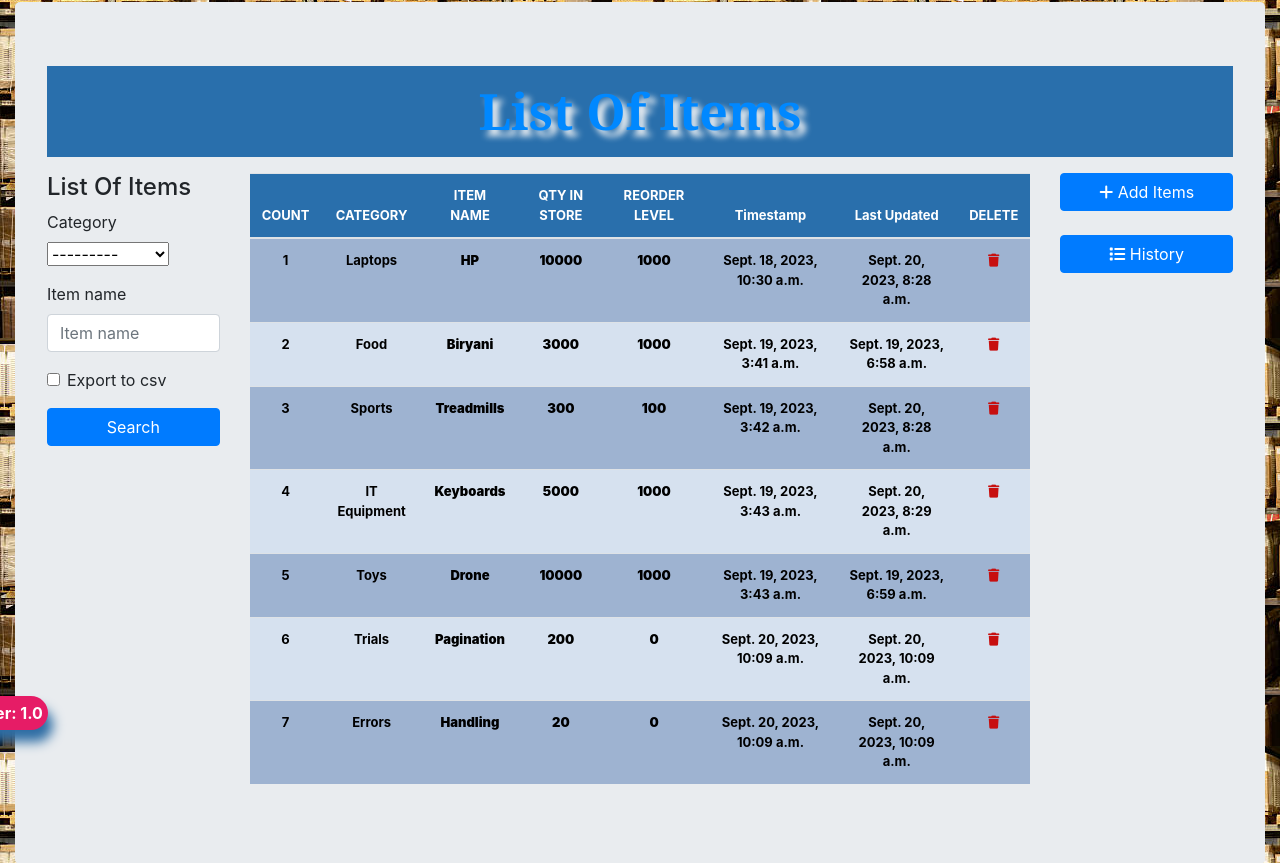
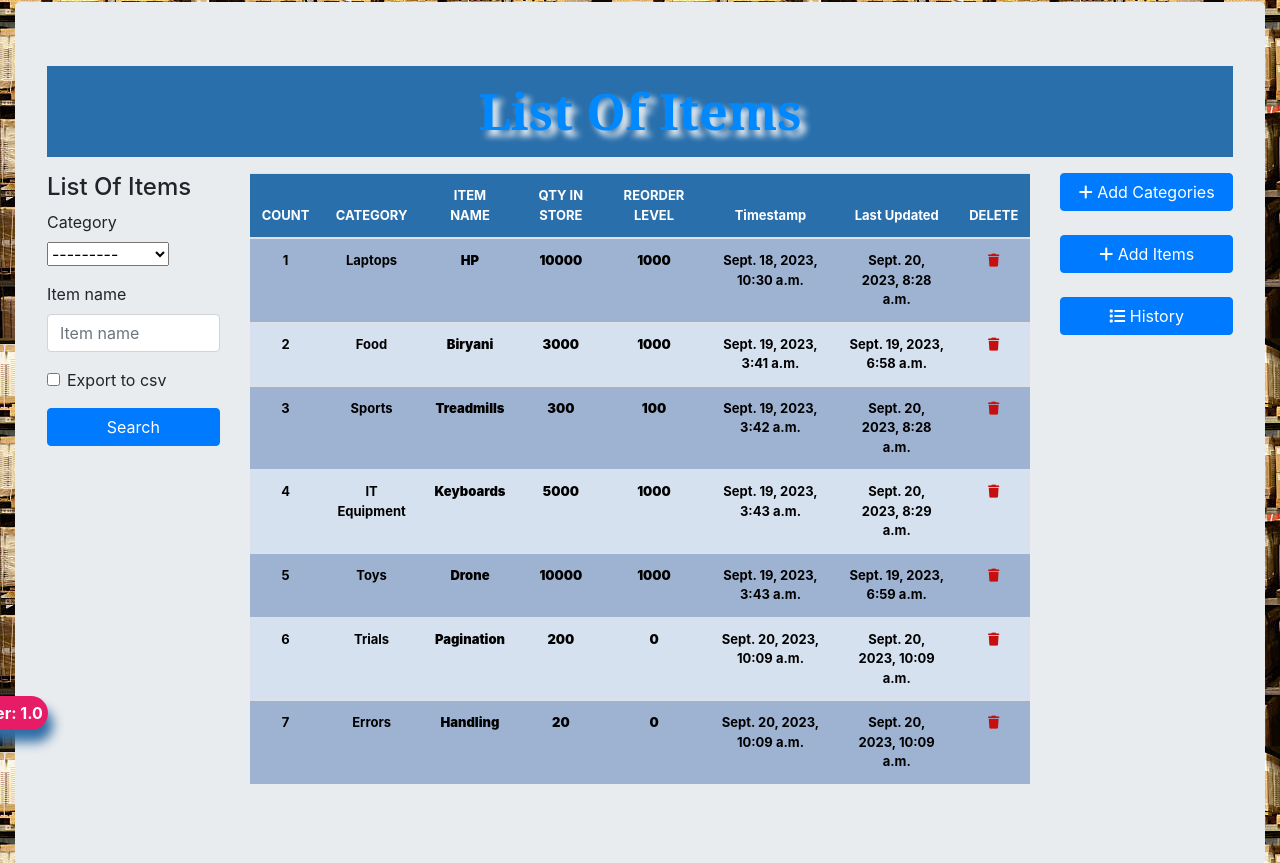
Before and after one commit to georgesroberto/Stock-Management-System, a Django app: page /list_items/ in a window 1280 px wide. Shown: the part 70-933 px from the top of the page. Run offline with Django 4.2, Linux system fonts and the light colour scheme; a user stored in the database is signed in; data comes from the database, SQL or seed files in the repository; some libraries are stand-ins or nearby versions.

Commit message:
Adding add button

```diff
--- a/inventory/templates/list_items.html
+++ b/inventory/templates/list_items.html
@@ -70,6 +70,7 @@
         </div>
 
         <div class="col-sm-2">
+            <a href="/admin/inventory/category/add/"><div class="btn btn-primary mybutton"><i class="fas fa-plus"></i> Add Categories</div></a><br><br>
             <a href="/add_items"><div class="btn btn-primary mybutton"><i class="fas fa-plus"></i> Add Items</div></a><br><br>
             <a href="/list_history"><div class="btn btn-primary mybutton"><i class="fas fa-list"></i> History</div></a><br><br>
         </div>
```
